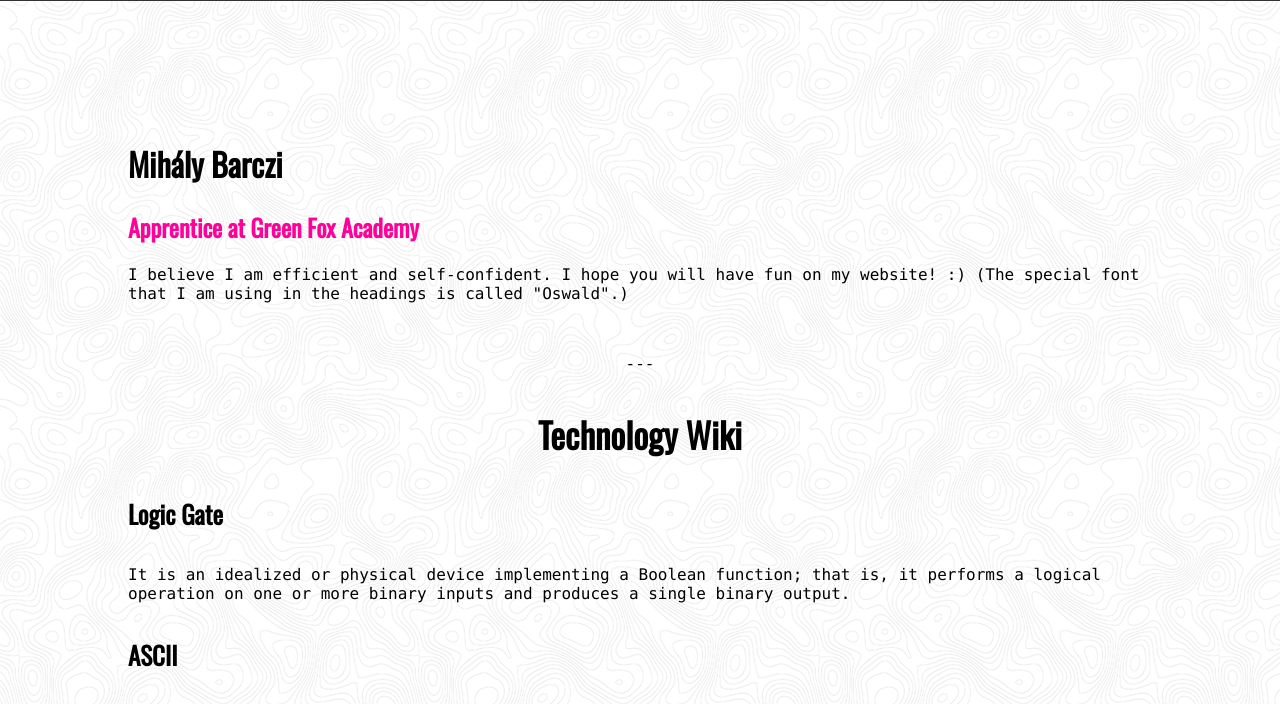
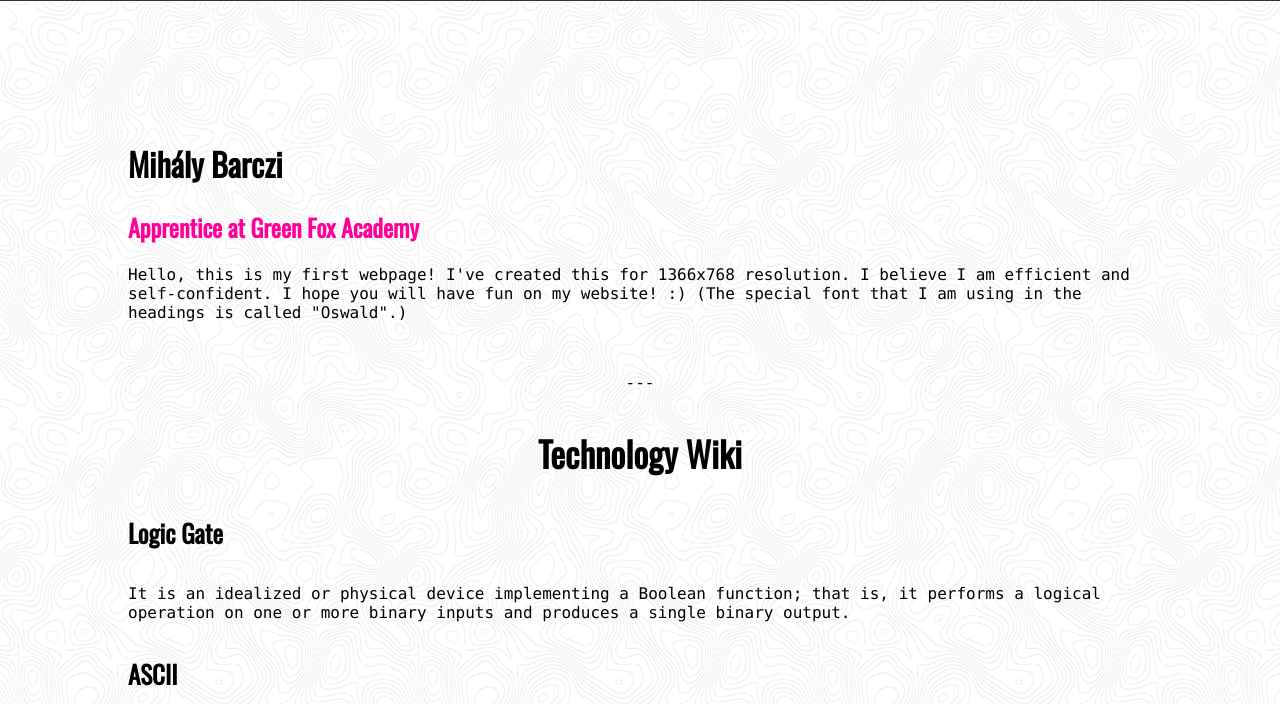
Before and after one commit to MichaelBarcley/michaelbarcley.github.io, a plain HTML site: page index.html in a window 1280 px wide. Shown: the part 71-775 px from the top of the page. Drawn offline with nearby package versions, Linux system fonts and the light colour scheme.

Commit message:
Update index.html

```diff
--- a/index.html
+++ b/index.html
@@ -18,7 +18,7 @@
         <div class="realbody">
             <h1>Mihály Barczi</h1>
             <h2>Apprentice at Green Fox Academy</h2>
-            <p>I believe I am efficient and self-confident. I hope you will have fun on my website! :) (The special font that I am using in the headings is called "Oswald".)</p>
+            <p>Hello, this is my first webpage! I've created this for 1366x768 resolution. I believe I am efficient and self-confident. I hope you will have fun on my website! :) (The special font that I am using in the headings is called "Oswald".)</p>
             <p>&nbsp;</p>
             <div class="divider">---</div>
             <h3>Technology Wiki</h3>
```
